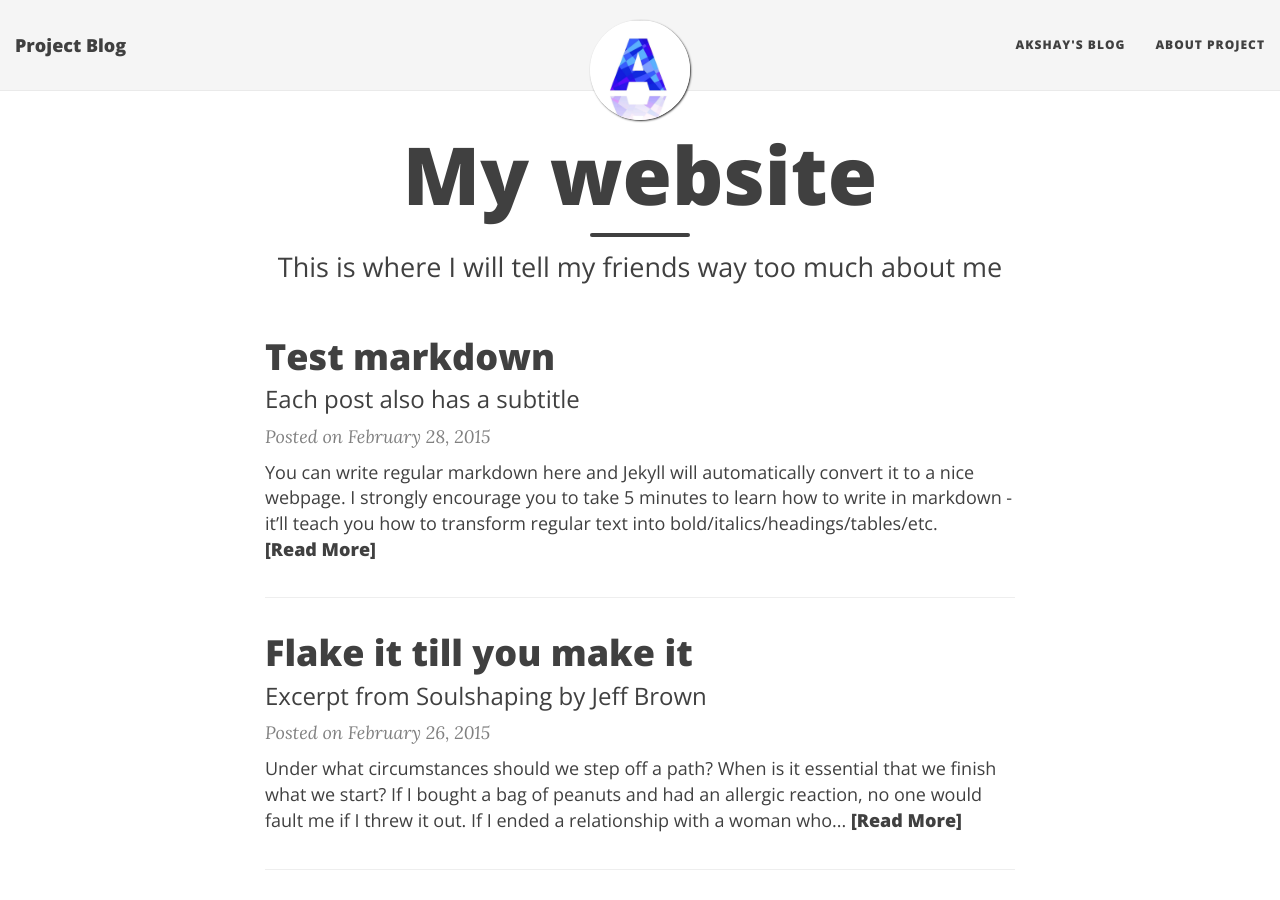
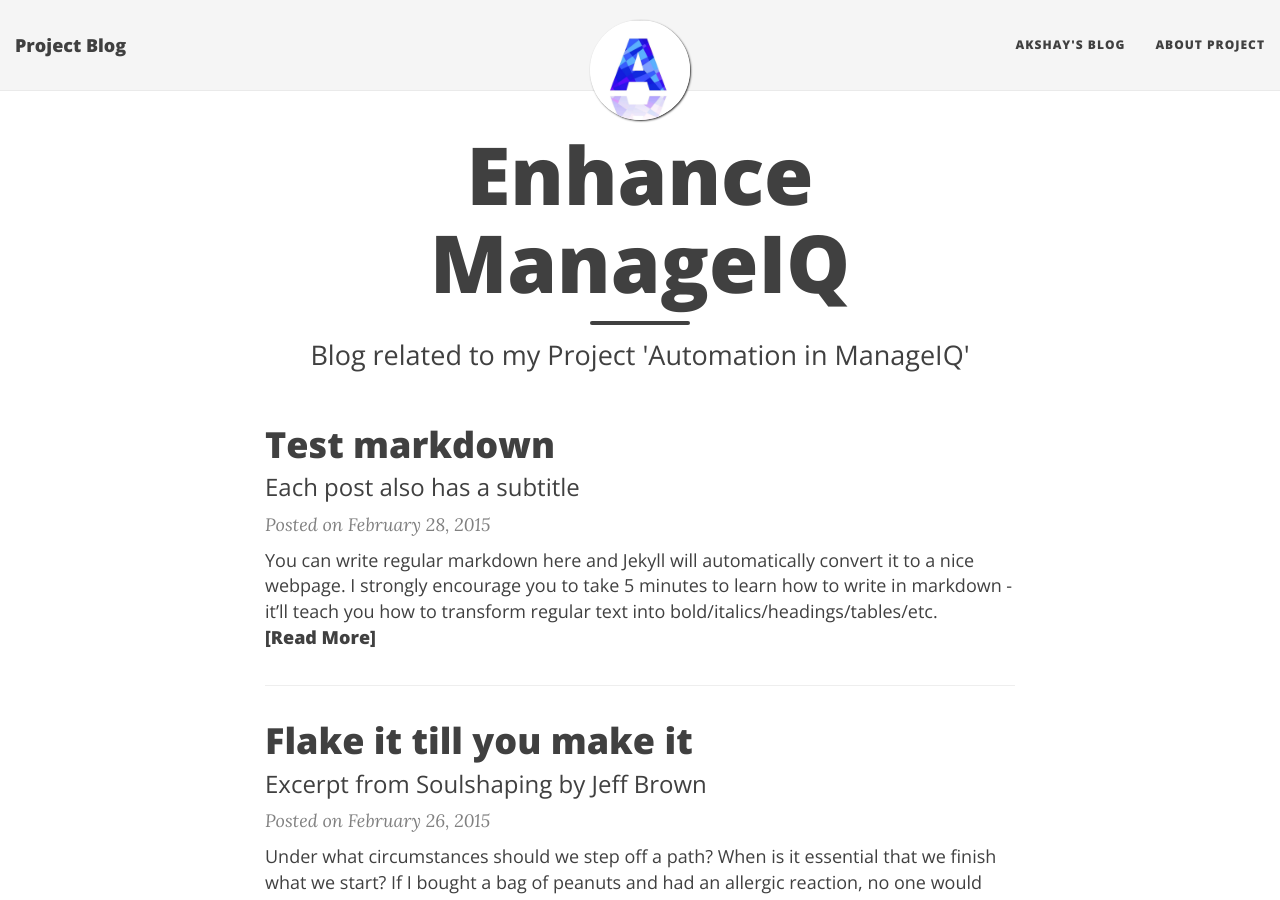
Before and after one commit to akshay196/enhance-manageiq, a Jekyll site: the page built from index.html, in a window 1280 px wide and 900 px high. Built offline with Jekyll 4.4.1, drawn with Linux system fonts in a browser that asks for light colours; nearby versions of some CDN libraries; the list of posts is cut into pages by our own code.

Commit message:
Title of the page

```diff
--- a/index.html
+++ b/index.html
@@ -1,7 +1,7 @@
 ---
 layout: page
-title: My website
-subtitle: This is where I will tell my friends way too much about me
+title: Enhance ManageIQ
+subtitle: Blog related to my Project 'Automation in ManageIQ'
 use-site-title: true
 ---
 
```
